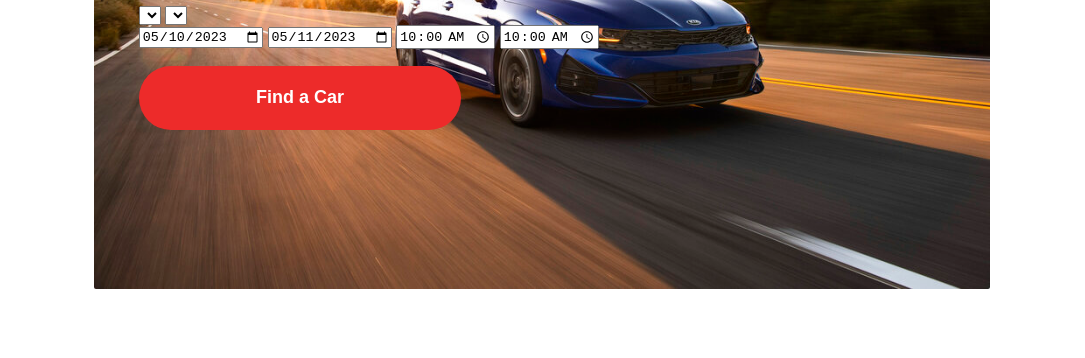
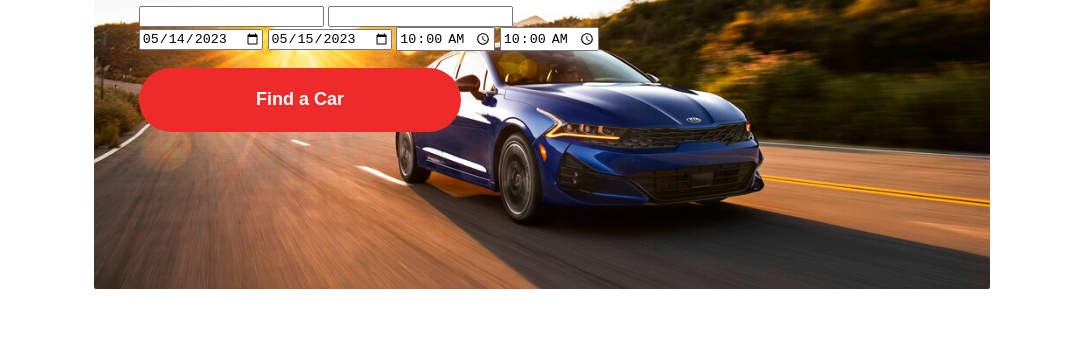
Before and after one commit to SorinTolbaru/RentNRide, a plain HTML site: page index.html in a window 1280 px wide. Shown: the part 283-641 px from the top of the page, without its empty margins (98-1183 px from the left). Drawn offline with nearby package versions, Linux system fonts and the light colour scheme.

Commit message:
Getting user pick/drop data is now possible

```diff
--- a/index.html
+++ b/index.html
@@ -26,20 +26,20 @@
         </div>
    </nav>
    <main>
-        <form action="#" method="post" class="rent-form">
+        <form method="post" class="rent-form">
             <h2>Save up to 50% on car rental</h2>
             <h1>Hit the Road</h1>
             <div class="pick-drop-location">
-                <select name="" id=""></select>
-                <select name="" id=""></select>
+                <input type="text" name="pick-location" id="pickL">
+                <input type="text" name="drop-location" id="dropL">
             </div>
             <div class="pick-drop-date">
-                <input type="date" name="pick-date" id="pick-date" value="2023-05-10">
-                <input type="date" name="drop-date" id="drop-date" value="2023-05-11">
-                <input type="time" name="pick-time" id="pick-time" value="10:00">
-                <input type="time" name="drop-time" id="drop-time" value="10:00">
+                <input type="date" name="pick-date" id="pickD">
+                <input type="date" name="drop-date" id="dropD">
+                <input type="time" name="pick-time" id="pickT" value="10:00">
+                <input type="time" name="drop-time" id="dropT" value="10:00">
             </div>
-            <input type="submit" value="Find a Car">
+            <input type="submit" value="Find a Car" id="submit">
         </form>
 
         <div class="about-us">
--- a/script.js
+++ b/script.js
@@ -1,9 +1,28 @@
 $(document).ready(function() {
 
-
+    //faq menu
     $(".question").click(function(){
         $(this).children(".q-answer").toggle()
         $(this).children("h4").children(".arrow-show").toggleClass("rotate-arrow")
     })
 
+    //get today/tomorrow
+    const currentDay = new Date();
+    const today = [currentDay.getFullYear(),"0" + (currentDay.getMonth() + 1),currentDay.getDate()]
+    const tomorrow = [currentDay.getFullYear(),"0" + (currentDay.getMonth() + 1),currentDay.getDate() + 1]
+    $("#pickD").attr("value",today.join("-"))
+    $("#dropD").attr("value",tomorrow.join("-"))
+
+    //get form data
+    $(".rent-form").on("submit",(e)=>{
+        e.preventDefault();
+
+        const [pickL,dropL,pickD,dropD,pickT,dropT] = [
+            $("#pickL").val(),$("#dropL").val(),$("#pickD").val(),$("#dropD").val(),$("#pickT").val(),$("#dropT").val()
+        ];
+
+
+    })
+
+
   });
--- a/style.sass
+++ b/style.sass
@@ -71,7 +71,7 @@ main
     background-image: url("./imgs/car-banner.jpg")
     background-repeat: no-repeat
     background-size: cover
-    background-position: bottom
+    background-position: top
     border-radius: 2px
     color: white
     padding: 10% 5%
```
Also changed, not shown: style.css, 1 other file.
